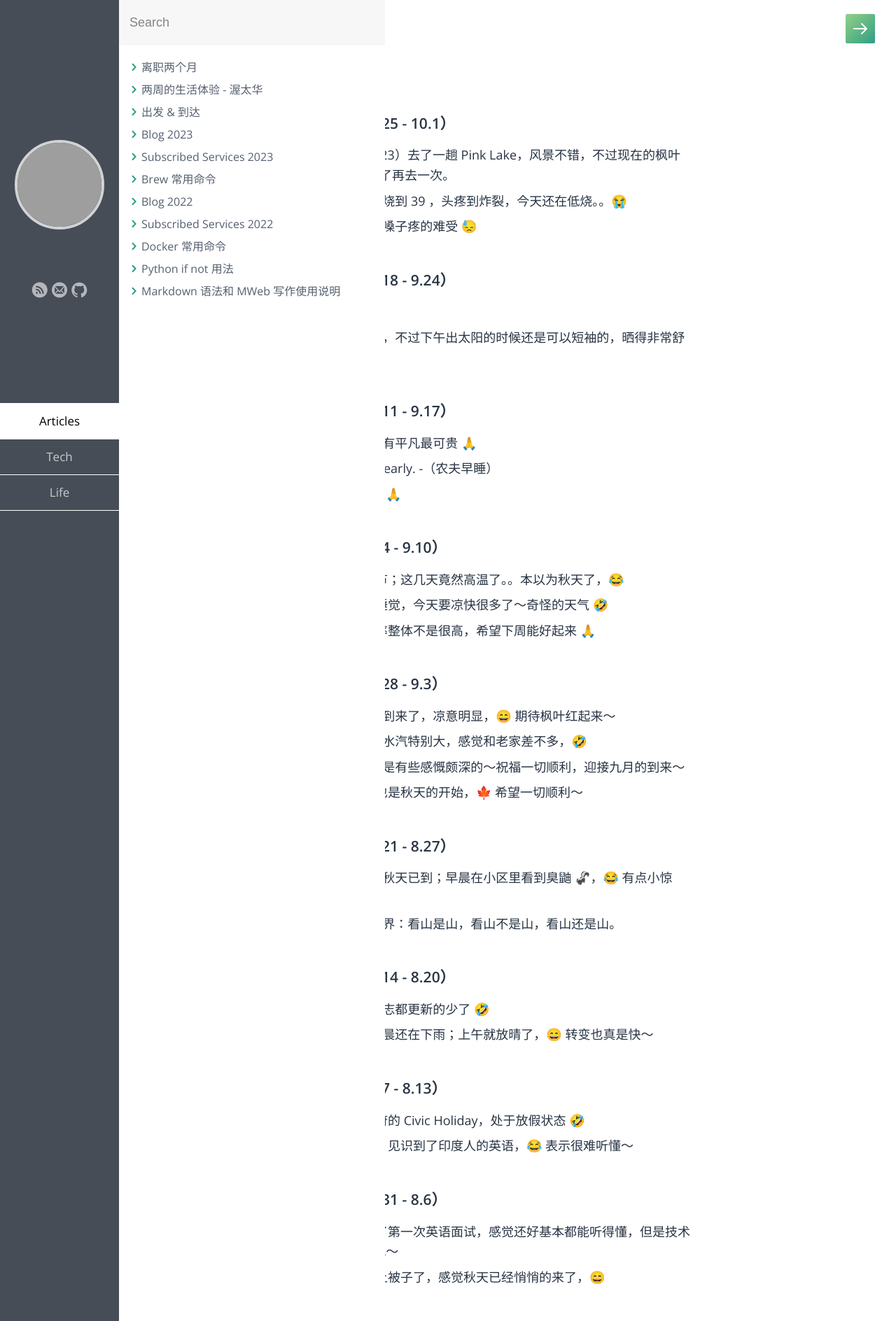
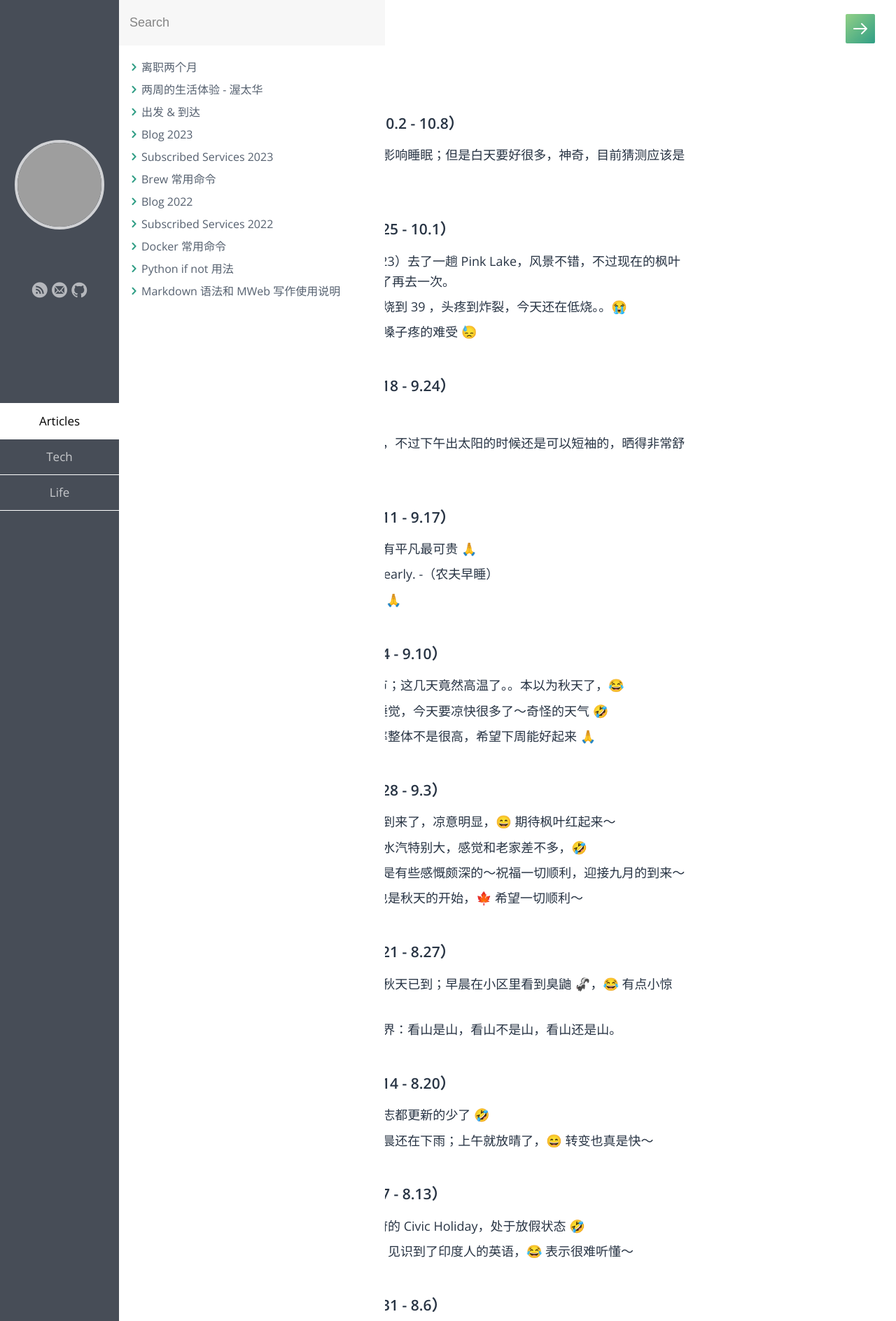
Before and after one commit to samxupeiran/samxupeiran.github.io, a Jekyll site: the page built from _posts/life/2023-01-03-my-blog.md, in a window 1280 px wide. Shown: the top 1888 px of the page at 70% size. Built offline with Jekyll 4.4.1, drawn with Linux system fonts in a browser that asks for light colours; some web fonts are replaced; some of the changed text lies outside the part shown; grey boxes are pictures that could not be loaded.

Commit message:
feat: add weekly blog 10.2

```diff
--- a/_posts/life/2023-01-03-my-blog.md
+++ b/_posts/life/2023-01-03-my-blog.md
@@ -5,6 +5,9 @@ category: Life
 tags: Blog
 ---
 
+
+- ### 2023 年 10 月 第 1 周（10.2 - 10.8）
+     - 10.2 晚上依旧咳嗽，非常影响睡眠；但是白天要好很多，神奇，目前猜测应该是复🐑～
 
 - ### 2023 年 9 月 第 4 周（9.25 - 10.1）
      - 9.25 今天周一，周末（9.23）去了一趟 Pink Lake，风景不错，不过现在的枫叶还没有红，等过段时间红了再去一次。
```
